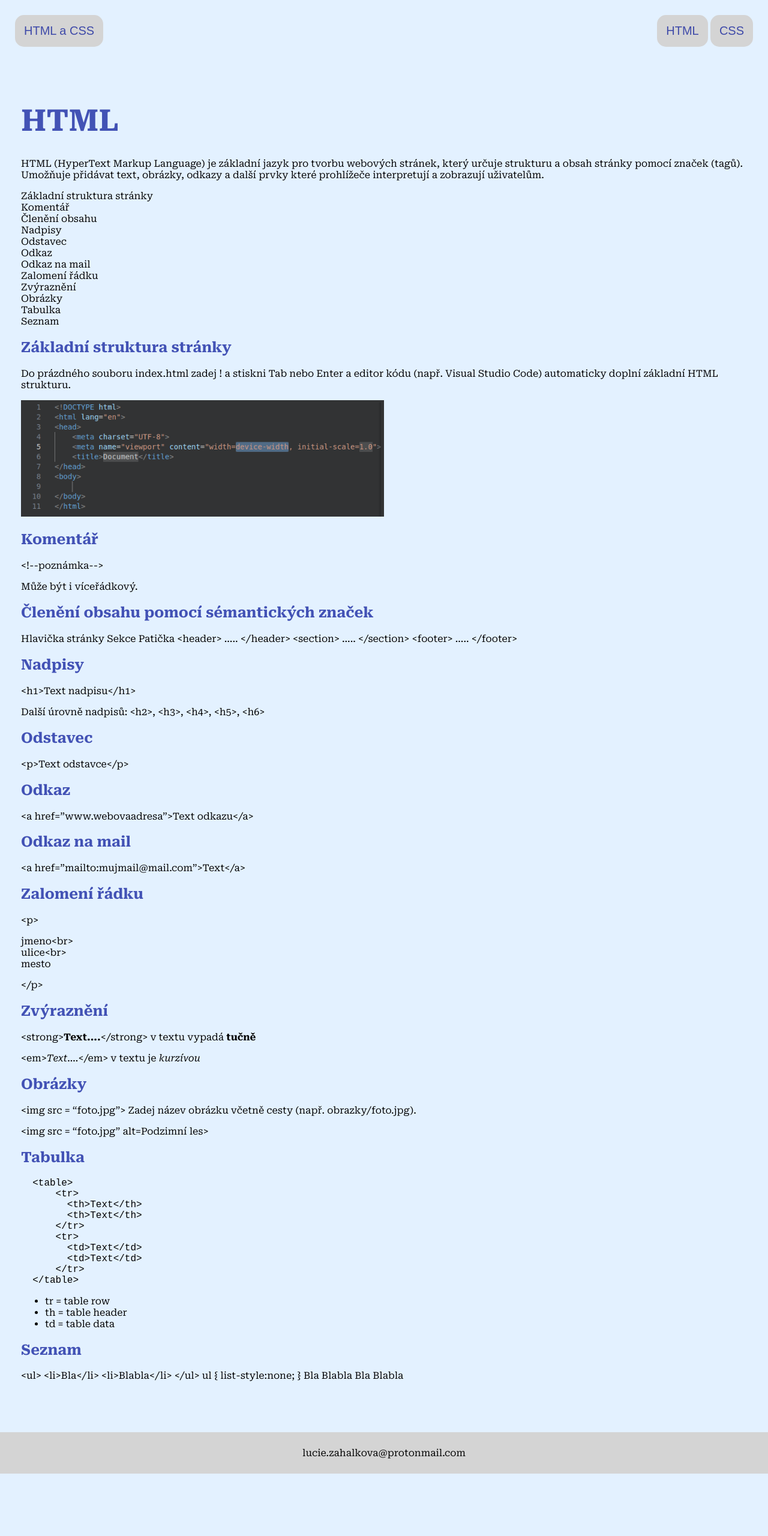
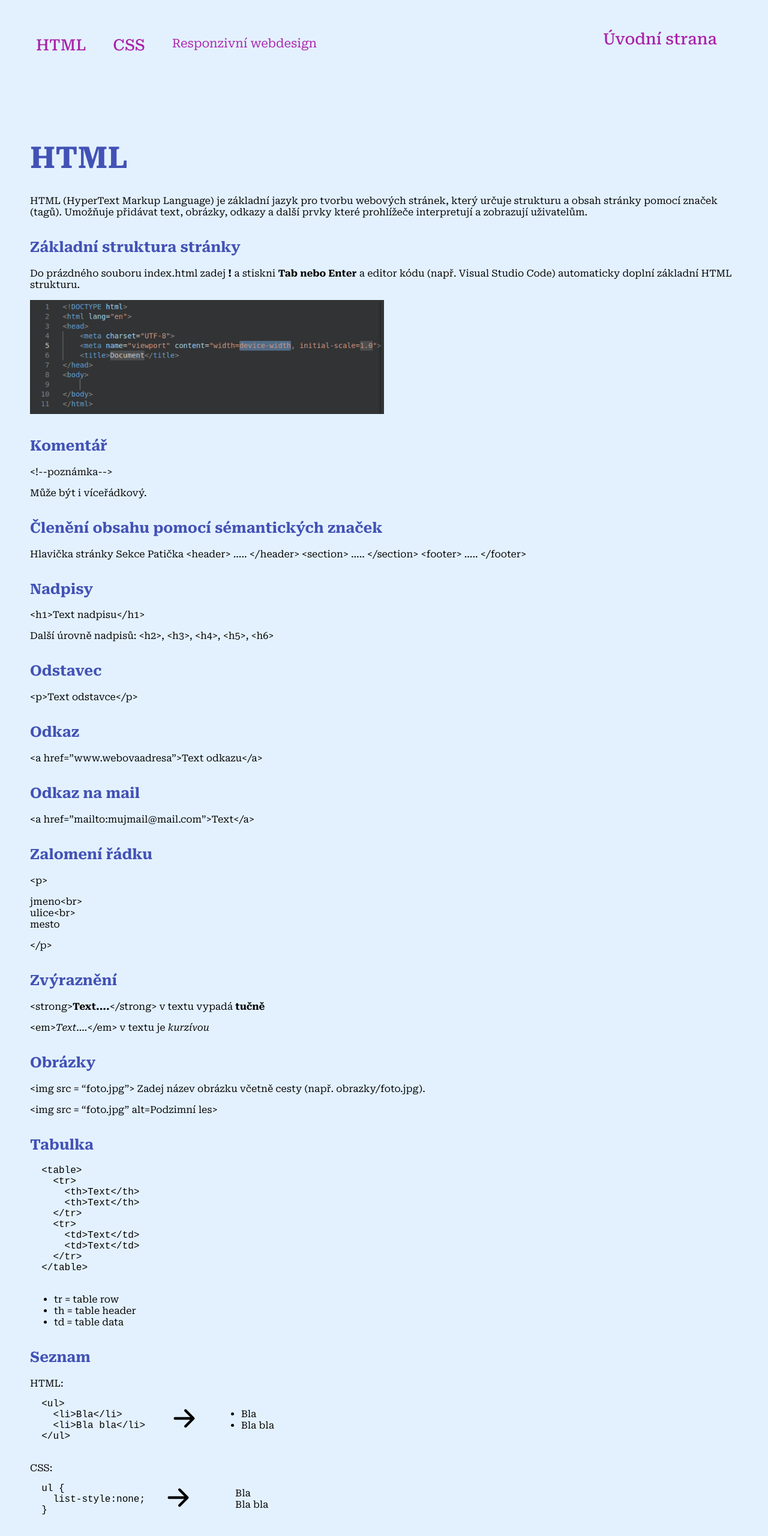
Before and after one commit to LucieZah/Zaverecny-projekt, an Eleventy site: page html.html in a window 1280 px wide. Shown: the top 2560 px of the page at 60% size. Before the commit the page ends 2456 px from the top, so only its background shows below. Built offline with nearby package versions, Linux system fonts and the light colour scheme; Eleventy itself is replaced by a stand-in of ours; files that its build step writes are made by us from their sources.

Commit message:
temer hotovo

```diff
--- a/_includes/sablona.njk
+++ b/_includes/sablona.njk
@@ -4,26 +4,26 @@
     <meta charset="UTF-8" />
     <meta name="viewport" content="width=device-width, initial-scale=1.0" />
     <title>{{ title }}</title>
-    <link rel="preconnect" href="https://fonts.googleapis.com">
-<link rel="preconnect" href="https://fonts.gstatic.com" crossorigin>
-<link href="https://fonts.googleapis.com/css2?family=Montserrat:ital,wght@0,100..900;1,100..900&family=Roboto+Serif:ital,opsz,wght@0,8..144,100..900;1,8..144,100..900&family=Roboto:ital,wght@0,100;0,300;0,400;0,500;0,700;0,900;1,100;1,300;1,400;1,500;1,700;1,900&display=swap" rel="stylesheet">
+    <link rel="preconnect" href="https://fonts.googleapis.com" />
+    <link rel="preconnect" href="https://fonts.gstatic.com" crossorigin />
+    <link
+      href="https://fonts.googleapis.com/css2?family=Montserrat:ital,wght@0,100..900;1,100..900&family=Roboto+Serif:ital,opsz,wght@0,8..144,100..900;1,8..144,100..900&family=Roboto:ital,wght@0,100;0,300;0,400;0,500;0,700;0,900;1,100;1,300;1,400;1,500;1,700;1,900&display=swap"
+      rel="stylesheet"
+    />
 
     <link rel="stylesheet" href="/css/style.css" />
   </head>
-  <body class="body">
-    <div class="menu__main">
-      <div class="menu__homepage">
-        <button class="button">
-          <a href="/" class="menu__link">HTML a CSS</a>
-        </button>
+  <body>
+    <div class="menu">
+
+      <div class="menu__group">
+        <a href="/html/" class="menu__link menu__link--active">HTML</a>
+
+        <a href="/css/" class="menu__link menu__link--active">CSS</a>
+        <a href="/responzivni-design/" class="cssmenu__link cssmenu__link--active">Responzivní webdesign</a>
       </div>
-      <div class="menu__href">
-        <button class="button">
-          <a href="/html/" class="menu__link">HTML</a>
-        </button>
-        <button class="button">
-          <a href="/css/" class="menu__link">CSS</a>
-        </button>
+      <div class="menu__item">
+        <a href="/" class="menu__link menu__link--active">Úvodní strana</a>
       </div>
     </div>
 
@@ -32,6 +32,10 @@
     <main class="main">
       {{ content | safe }}
     </main>
-    <footer class="footer">lucie.zahalkova@protonmail.com</footer>
+    <footer class="footer">
+      <a href="mailto: lucie.zahalkova@protonmail.com" class="footer__link"
+        >lucie.zahalkova@protonmail.com</a
+      >
+    </footer>
   </body>
 </html>
--- a/css/style.css
+++ b/css/style.css
@@ -13,7 +13,7 @@ html { box-sizing: border-box; }
     --tertiary-color: #d8ecffb5;;
   }
 
-.body {
+body {
     background-color: var(--tertiary-color);
     margin: 0;
     display: flex;
@@ -23,55 +23,58 @@ html { box-sizing: border-box; }
     font-size: 16px;
 }
 
-.page__html {
+.main {
     padding: 35px;
-}
-
-.main {
     flex: 1;
 }
 
 html,
-.body {
+body {
     height: 100%;
 }
 
-.menu__main {
+.menu {
     display: flex;
     justify-content: space-between;
-    margin: 25px;
+    margin: 50px 35px;
+}
+.menu__group {
+    display: flex;
+    flex-direction: column;
 }
 
-.menu__link {
-    text-decoration: none;
-    color: var(--primary-color);
-}
-
-.web__title {
+.foreword__title {
     color: var(--primary-color);
     font-size: 60px;
     text-align: center;
 }
 
-.image__code {
+.foreword {
+    text-align: center;
+}
+
+.foreword__image {
     display: block;
     max-width: 100%;
-    opacity: 90 %;
+    opacity: 90%;
     margin: 100px auto 50px auto;
 }
 
-.title {
+.page__title {
     color: var(--primary-color);
     font-size: 50px;
 }
 
-h2 {
+.highlight {
+    font-weight: 700;
+}
+
+.foreword__subtitle {
     color: var(--primary-color);
 }
-
-.menu__page {
-   list-style: none;
-   padding: 0;
+.page__subtitle {
+    color: var(--primary-color);
+    margin-top: 35px;
 }
 
 .image__structure {
@@ -79,18 +82,33 @@ h2 {
     opacity: 90%;
 }
 
-.button {
+.menu__link {
+    text-decoration: none;
+    font-size: 26px;
+    font-weight: 500;
+    margin-right: 25px;
+    color: #a2a;
+    padding: 10px;
+}
+
+.menu__link--active:hover {
+    border-radius: 5px;
+    background-color: #a2a;
+    color: white;
+}
+
+.cssmenu__link {
+    text-decoration: none;
     font-size: 20px;
     font-weight: 400;
-    border: none;
-    background-color: var(--secondary-color);
-    padding: 15px;
-    border-radius: 15px;
-    color: var(--primary-color);
+    color: #a2a;
+    padding: 10px;
 }
 
-.page__css {
-    padding: 35px;
+.cssmenu__link--active:hover {
+    border-radius: 5px;
+    background-color: #a2a;
+    color: white;
 }
 
 .table {
@@ -100,8 +118,22 @@ h2 {
     padding: 15px 25px 15px 15px;
 }
 
+.arrow {
+    width: 70px;
+}
 
+.list--nostyle {
+    list-style: none;
+}
 
+.list {
+    display: flex;
+    align-items: center;
+}
+
+.list__item {
+    margin: 0 20px 0 20px;
+}
 
 .footer {
     background-color: rgb(212, 212, 212);
@@ -109,3 +141,58 @@ h2 {
     text-align: center;
     margin: 50px 0 0 0;
 }
+.footer__link {
+    text-decoration: none;
+    color: black;
+    font-weight: 500;
+}
+
+.example {
+    margin-left: 35px;
+}
+
+.responsive__one,
+.responsive__two {
+    border: solid 2px var(--primary-color);
+    padding: 50px;
+    margin: 10px 0;
+    font-size: 26px;
+    background-color: #bad4f0;
+}
+
+.image__box {
+    height: 150px;
+    border: solid 2px var(--primary-color);
+}
+
+.ilustration {
+    margin-bottom: 50px;
+}
+
+@media screen and (min-width: 1000px) {
+    .main {
+        padding: 50px;
+    }
+    .menu {
+        margin: 50px;
+    }
+    .menu__group {
+        flex-direction: row;
+    }
+    .responsive__box {
+        display: flex;
+        justify-content: space-evenly;
+    }
+    .responsive__one,
+    .responsive__two {
+        padding: 120px 150px;
+        font-size: 40px;
+        background-color: rgb(245, 149, 245);
+        border: solid 50px violet;
+        margin-right: 10px;
+    }
+    .ilustration {
+        display: flex;
+        align-items: center;
+    }
+}
--- a/html.html
+++ b/html.html
@@ -4,7 +4,7 @@ title: HTML
 ---
 
 <div class="page__html">
-  <h1 class="title">HTML</h1>
+  <h1 class="page__title">HTML</h1>
 
   <p>
     HTML (HyperText Markup Language) je základní jazyk pro tvorbu webových
@@ -13,23 +13,10 @@ title: HTML
     interpretují a zobrazují uživatelům.
   </p>
 
-  <ul class="menu__page">
-    <li>Základní struktura stránky</li>
-    <li>Komentář</li>
-    <li>Členění obsahu</li>
-    <li>Nadpisy</li>
-    <li>Odstavec</li>
-    <li>Odkaz</li>
-    <li>Odkaz na mail</li>
-    <li>Zalomení řádku</li>
-    <li>Zvýraznění</li>
-    <li>Obrázky</li>
-    <li>Tabulka</li>
-    <li>Seznam</li>
-  </ul>
-  <h2>Základní struktura stránky</h2>
+
+  <h2 class="page__subtitle">Základní struktura stránky</h2>
   <p>
-    Do prázdného souboru index.html zadej ! a stiskni Tab nebo Enter a editor
+    Do prázdného souboru index.html zadej <span class="highlight">!</span> a stiskni <span class="highlight">Tab nebo Enter</span> a editor
     kódu (např. Visual Studio Code) automaticky doplní základní HTML strukturu.
   </p>
 
@@ -39,31 +26,31 @@ title: HTML
     alt="Základní struktura stránky"
   />
 
-  <h2>Komentář</h2>
+  <h2 class="page__subtitle">Komentář</h2>
   <p>&lt;!--poznámka--&gt;</p>
   <p>Může být i víceřádkový.</p>
 
-  <h2>Členění obsahu pomocí sémantických značek</h2>
+  <h2 class="page__subtitle">Členění obsahu pomocí sémantických značek</h2>
   Hlavička stránky Sekce Patička &lt;header&gt; ..... &lt;/header&gt;
   &lt;section&gt; ..... &lt;/section&gt; &lt;footer&gt; ..... &lt;/footer&gt;
 
-  <h2>Nadpisy</h2>
+  <h2 class="page__subtitle">Nadpisy</h2>
   <p>&lt;h1&gt;Text nadpisu&lt;/h1&gt;</p>
   <p>
     Další úrovně nadpisů: &lt;h2&gt;, &lt;h3&gt;, &lt;h4&gt;, &lt;h5&gt;,
     &lt;h6&gt;
   </p>
 
-  <h2>Odstavec</h2>
+  <h2 class="page__subtitle">Odstavec</h2>
   &lt;p&gt;Text odstavce&lt;/p&gt;
 
-  <h2>Odkaz</h2>
+  <h2 class="page__subtitle">Odkaz</h2>
   &lt;a href=”www.webovaadresa”&gt;Text odkazu&lt;/a&gt;
 
-  <h2>Odkaz na mail</h2>
+  <h2 class="page__subtitle">Odkaz na mail</h2>
   &lt;a href=”mailto:mujmail@mail.com”&gt;Text&lt;/a&gt;
 
-  <h2>Zalomení řádku</h2>
+  <h2 class="page__subtitle">Zalomení řádku</h2>
 
   &lt;p&gt;
   <p>
@@ -73,21 +60,21 @@ title: HTML
   </p>
   &lt;/p&gt;
 
-  <h2>Zvýraznění</h2>
+  <h2 class="page__subtitle">Zvýraznění</h2>
   <p>
     &lt;strong&gt;<strong>Text....</strong>&lt;/strong&gt; v textu vypadá
     <strong>tučně</strong>
   </p>
   <p>&lt;em&gt;<em>Text....</em>&lt;/em&gt; v textu je <em>kurzívou</em></p>
 
-  <h2>Obrázky</h2>
+  <h2 class="page__subtitle">Obrázky</h2>
   <p>
     &lt;img src = “foto.jpg”&gt; Zadej název obrázku včetně cesty (např.
     obrazky/foto.jpg).
   </p>
   <p>&lt;img src = “foto.jpg” alt=Podzimní les&gt;</p>
 
-  <h2>Tabulka</h2>
+  <h2 class="page__subtitle">Tabulka</h2>
   <pre>
   &lt;table&gt;
     &lt;tr&gt;
@@ -99,15 +86,57 @@ title: HTML
       &lt;td&gt;Text&lt;/td&gt;
     &lt;/tr&gt;
   &lt;/table&gt;
-</pre
-  >
+  </pre>
   <ul>
     <li>tr = table row</li>
     <li>th = table header</li>
     <li>td = table data</li>
   </ul>
 
-  <h2>Seznam</h2>
-  &lt;ul&gt; &lt;li&gt;Bla&lt;/li&gt; &lt;li&gt;Blabla&lt;/li&gt; &lt;/ul&gt; ul
-  { list-style:none; } Bla Blabla Bla Blabla
+  <h2 class="page__subtitle">Seznam</h2>
+  <div class="list">
+  <div class="list__source">
+    HTML:
+  <pre>
+  &lt;ul&gt;
+    &lt;li&gt;Bla&lt;/li&gt;
+    &lt;li&gt;Bla bla&lt;/li&gt;
+  &lt;/ul&gt;
+  </pre>
 </div>
+<div class="list__item">
+<svg class="arrow" viewBox="0 0 16 16" xmlns="http://www.w3.org/2000/svg" fill="#000000">
+  <path fill-rule="evenodd" d="M4 8a.5.5 0 0 1 .5-.5h5.793L8.146 5.354a.5.5 0 1 1 .708-.708l3 3a.5.5 0 0 1 0 .708l-3 3a.5.5 0 0 1-.708-.708L10.293 8.5H4.5A.5.5 0 0 1 4 8z"/>
+</svg>  <!--@to do: odkontrolovat nazev tridy-->
+</div>
+<div class="list__result">
+<ul>
+  <li>Bla</li>
+  <li>Bla bla</li>
+</ul>
+</div>
+</div>
+<div class="list">
+  <div class="list__source">
+  CSS:
+  <pre>
+  ul {
+    list-style:none;
+  }
+  </pre>
+</div>
+
+<div class="list__item">
+<svg class="arrow" viewBox="0 0 16 16" xmlns="http://www.w3.org/2000/svg" fill="#000000">
+  <path fill-rule="evenodd" d="M4 8a.5.5 0 0 1 .5-.5h5.793L8.146 5.354a.5.5 0 1 1 .708-.708l3 3a.5.5 0 0 1 0 .708l-3 3a.5.5 0 0 1-.708-.708L10.293 8.5H4.5A.5.5 0 0 1 4 8z"/>
+</svg>  <!--@to do: odkontrolovat nazev tridy-->
+</div>
+<div class="list__result">
+<ul class="list--nostyle">
+  <li>Bla</li>
+  <li>Bla bla</li>
+</ul>
+</div>
+</div>
+
+</div>
```
Also changed, not shown: css.html (+23 -24 lines), index.html (+7 -3 lines), responzivni-design.html (added, +136 -0 lines), images/box.png (added), images/box2.png (added). Lines whose indentation alone changed are shown as unchanged.
